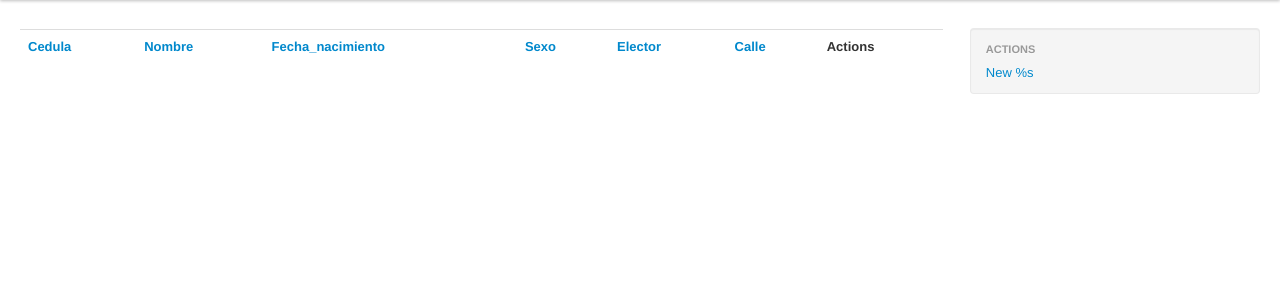
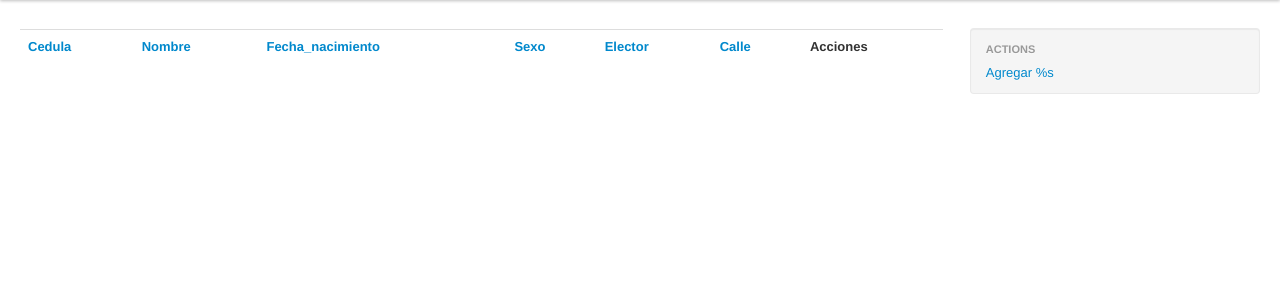
Before and after one commit to lorenzo/trigal, a CakePHP app: the page made by app/View/Personas/index.ctp in a window 1280 px wide. Shown: the part 40-340 px from the top of the page. Run offline with PHP 8.4 and a stand-in for CakePHP, Linux system fonts and the light colour scheme; the template is opened without the code that fills it, so the values that code supplies are empty; some libraries are stand-ins or nearby versions.

Commit message:
Traducciones

```diff
--- a/app/View/Personas/index.ctp
+++ b/app/View/Personas/index.ctp
@@ -14,7 +14,7 @@
 				<th><?php echo $this->Paginator->sort('sexo');?></th>
 				<th><?php echo $this->Paginator->sort('elector');?></th>
 				<th><?php echo $this->Paginator->sort('calle');?></th>
-				<th class="actions"><?php echo __('Actions');?></th>
+				<th class="actions"><?php echo __('Acciones');?></th>
 			</tr>
 		<?php foreach ($items as $persona): ?>
 			<tr>
@@ -39,7 +39,7 @@
 		<div class="well" style="padding: 8px 0; margin-top:8px;">
 		<ul class="nav nav-list">
 			<li class="nav-header"><?php echo __('Actions'); ?></li>
-			<li><?php echo $this->Html->link(__('New %s', __('Persona')), array('action' => 'add')); ?></li>
+			<li><?php echo $this->Html->link(__('Agregar %s', __('Persona')), array('action' => 'add')); ?></li>
 		</ul>
 		</div>
 	</div>
```
